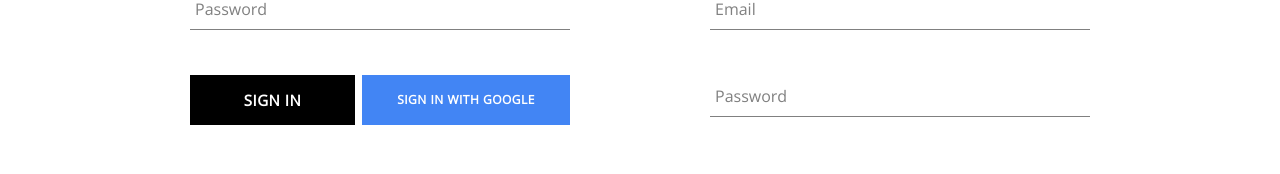
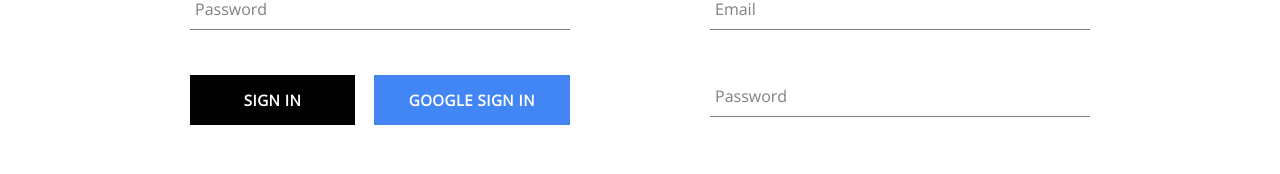
Before and after one commit to AmanDange/crown-clothing, a React (Create React App) app: page /auth in a window 1280 px wide. Shown: the part 339-513 px from the top of the page. Built offline with nearby package versions, Linux system fonts and the light colour scheme; no server answers; the database is empty.

Commit message:
updated sign-in

```diff
--- a/src/components/button/button.styles.jsx
+++ b/src/components/button/button.styles.jsx
@@ -28,7 +28,7 @@ border: 1px solid black;
 export const GoogleSignInButton = styled(BaseButton)`
 background-color: #4285f4;
 color: white;
-font-size: 12px;
+
 
 &:hover {
 background-color: #357ae8;
--- a/src/components/sign-in-form/sign-in-form.component.jsx
+++ b/src/components/sign-in-form/sign-in-form.component.jsx
@@ -69,7 +69,7 @@ const SignInForm = () => {
         <div className='buttons-container'>
           <Button type='submit'>Sign In</Button>
           <Button buttonType={BUTTON_TYPE_CLASSES.google} type='button' onClick={signInWithGoogle}>
-           Sign In With Google
+           Google Sign In
           </Button>
         </div>
       </form>
```
